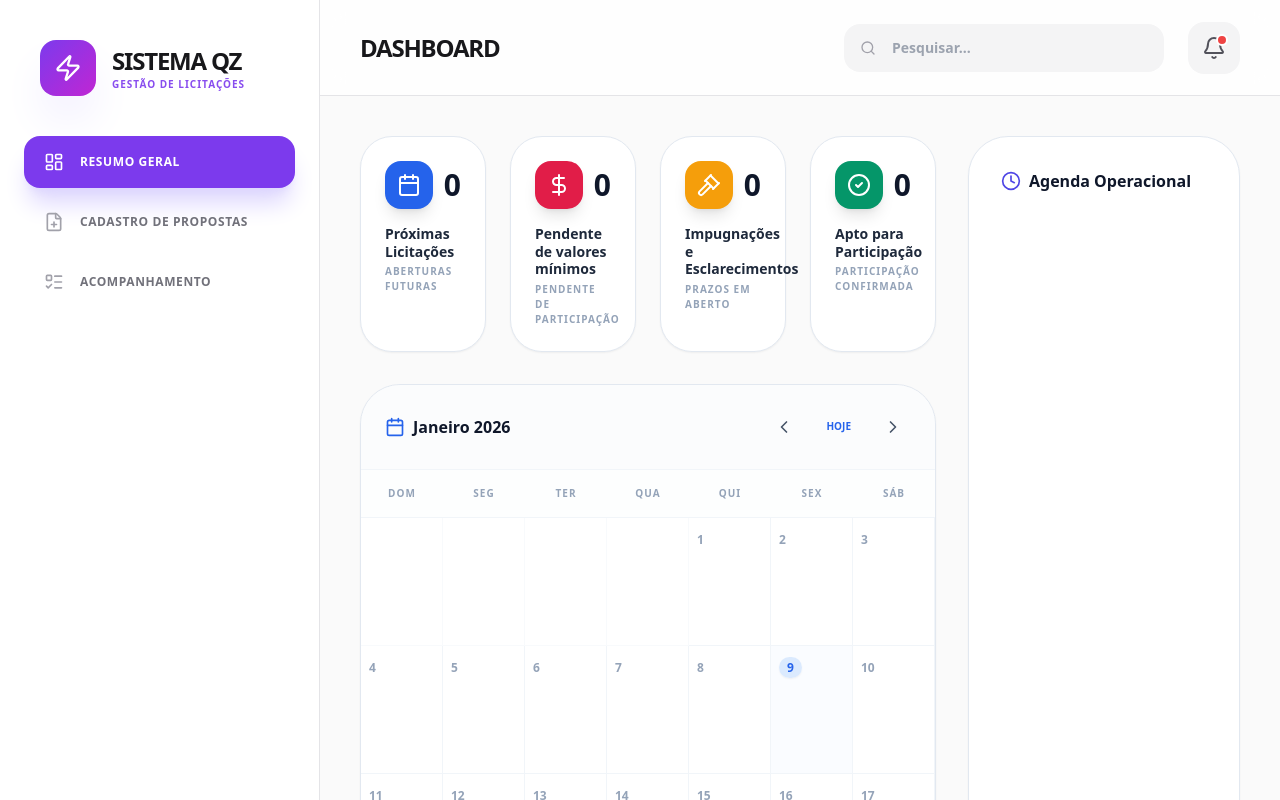
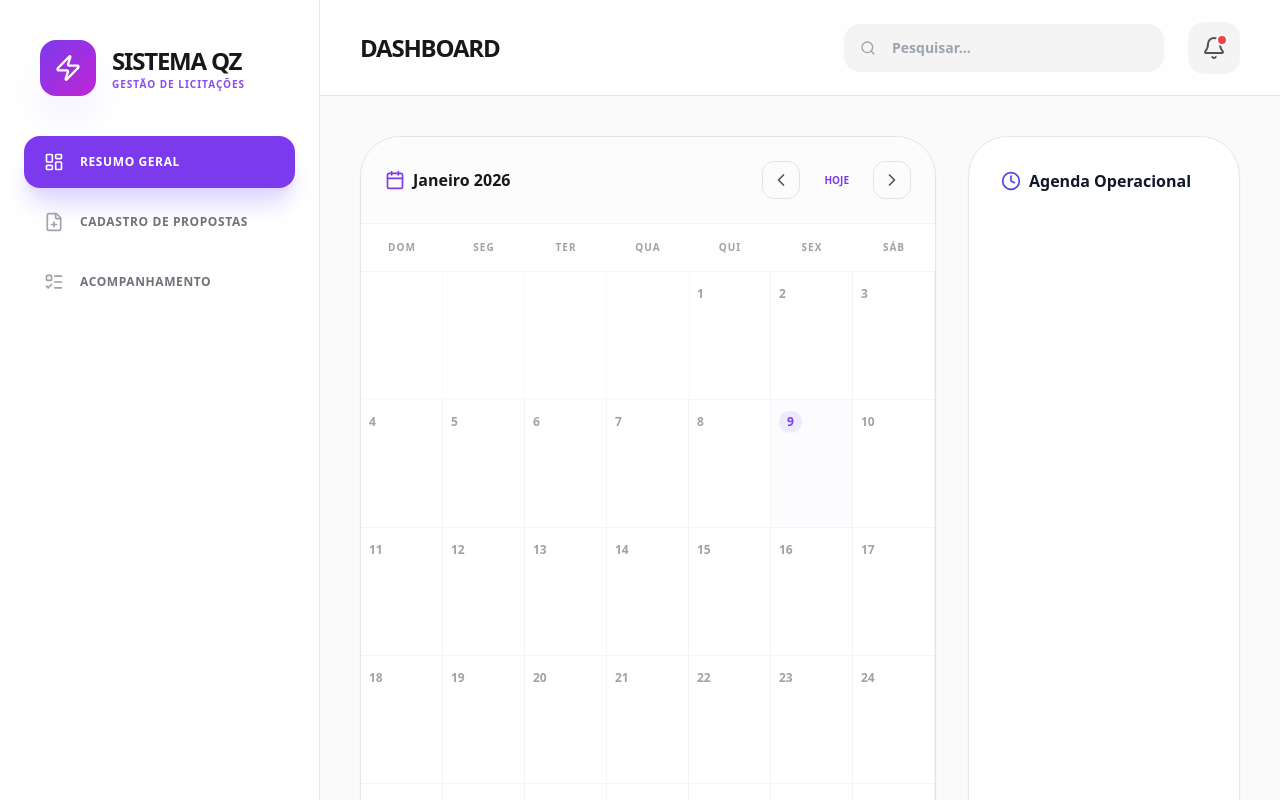
Before and after one commit to PauloLopes09/Sistema-QZ, a React (Vite) app: page / in a window 1280 px wide. Built offline with nearby package versions, Linux system fonts and the light colour scheme.

Commit message:
Update Dashboard.tsx

```diff
--- a/components/Dashboard.tsx
+++ b/components/Dashboard.tsx
@@ -1,29 +1,29 @@
-import React, { useState } from 'react';
+import React from 'react';
 import {
   Calendar as CalendarIcon,
-  Clock,
-  DollarSign,
   ChevronLeft,
-  ChevronRight,
-  Gavel,
-  CheckCircle2,
-  AlertTriangle
+  ChevronRight
 } from 'lucide-react';
 import { Tender } from '../types';
 
 interface DashboardProps {
   tenders: Tender[];
   onEdit: (tender: Tender) => void;
-  currentDate: Date;           // Recebido do pai
-  setCurrentDate: (d: Date) => void; // Recebido do pai
+  currentDate: Date;
+  setCurrentDate: (d: Date) => void;
 }
 
 export const Dashboard: React.FC<DashboardProps> = ({ tenders, onEdit, currentDate, setCurrentDate }) => {
-  // Pega a data de hoje em formato string YYYY-MM-DD para comparação segura
-  const today = new Date();
-  const localToday = today.toLocaleDateString('en-CA'); // Retorna "2023-10-25" (exemplo)
+  const year = currentDate.getFullYear();
+  const month = currentDate.getMonth();
+  const daysInMonth = new Date(year, month + 1, 0).getDate();
+  const firstDay = new Date(year, month, 1).getDay();
+  const monthNames = ["Janeiro", "Fevereiro", "Março", "Abril", "Maio", "Junho", "Julho", "Agosto", "Setembro", "Outubro", "Novembro", "Dezembro"];
 
-  // Verifica se existem valores financeiros
+  // Data de hoje para cálculo do "Fantasma" (Passado vs Futuro)
+  const todayObj = new Date();
+  const localToday = todayObj.toLocaleDateString('en-CA'); // Formato YYYY-MM-DD
+
   const hasValues = (t: Tender) => {
     if (t.tipoLicitacao === 'Valor') {
       return t.valorMinimo && t.valorMinimo > 0;
@@ -32,109 +32,103 @@ export const Dashboard: React.FC<DashboardProps> = ({ tenders, onEdit, currentDa
     }
   };
 
-  // Status OK se tiver valores
   const getTenderStatus = (t: Tender) => hasValues(t) ? 'ok' : 'pending';
-
-  // Filtra licitações cuja data de abertura é hoje ou futuro
-  const upcomingTenders = tenders.filter(t => t.dataAbertura >= localToday);
-
-  // Pendentes são as futuras que não tem valor
-  const needsDiligence = upcomingTenders.filter(t => !hasValues(t));
-
-  // Impugnações: Prazo futuro
-  const impugnacoes = tenders.filter(t => {
-    const dates = [t.prazoImpugnacao, t.prazoEsclarecimento].filter(Boolean);
-    return dates.some(d => d! >= localToday);
-  });
-
-  const aptos = upcomingTenders.filter(t => getTenderStatus(t) === 'ok');
-
-  const stats = [
-    { label: 'Próximas Licitações', value: upcomingTenders.length, icon: CalendarIcon, color: 'bg-blue-600', sub: 'Aberturas futuras' },
-    { label: 'Pendente de valores mínimos', value: needsDiligence.length, icon: DollarSign, color: 'bg-rose-600', sub: 'Pendente de Participação' },
-    { label: 'Impugnações e Esclarecimentos', value: impugnacoes.length, icon: Gavel, color: 'bg-amber-500', sub: 'Prazos em aberto' },
-    { label: 'Apto para Participação', value: aptos.length, icon: CheckCircle2, color: 'bg-emerald-600', sub: 'Participação confirmada' },
-  ];
-
-  // Lógica de Renderização do Calendário
-  const year = currentDate.getFullYear();
-  const month = currentDate.getMonth();
-  const daysInMonth = new Date(year, month + 1, 0).getDate();
-  const firstDay = new Date(year, month, 1).getDay();
-  const monthNames = ["Janeiro", "Fevereiro", "Março", "Abril", "Maio", "Junho", "Julho", "Agosto", "Setembro", "Outubro", "Novembro", "Dezembro"];
 
   const getEventsForDay = (day: number) => {
     const dateStr = `${year}-${String(month + 1).padStart(2, '0')}-${String(day).padStart(2, '0')}`;
-    return { aberturas: tenders.filter(t => t.dataAbertura === dateStr), retornos: tenders.filter(t => t.dataRetorno === dateStr) };
+    return {
+      aberturas: tenders.filter(t => t.dataAbertura === dateStr),
+      retornos: tenders.filter(t => t.dataRetorno === dateStr)
+    };
   };
 
+  const isCurrentMonth = todayObj.getMonth() === month && todayObj.getFullYear() === year;
+  const currentDay = todayObj.getDate();
+
   return (
-    <div className="space-y-8 animate-in fade-in duration-500">
-      {/* Cards de Métricas */}
-      <div className="grid grid-cols-1 md:grid-cols-2 lg:grid-cols-4 gap-6">
-        {stats.map((stat, idx) => (
-          <div key={idx} className="bg-white p-6 rounded-[32px] border border-slate-200 shadow-sm transition-all hover:shadow-md">
-            <div className="flex items-center justify-between mb-4">
-              <div className={`${stat.color} p-3 rounded-2xl text-white shadow-lg`}><stat.icon className="w-6 h-6" /></div>
-              <span className="text-3xl font-black text-slate-900">{stat.value}</span>
-            </div>
-            <div>
-              <p className="text-sm font-black text-slate-800 leading-tight">{stat.label}</p>
-              <p className="text-[10px] font-bold text-slate-400 uppercase tracking-widest mt-1">{stat.sub}</p>
+    <div className="bg-white rounded-[40px] border border-zinc-200 shadow-sm overflow-hidden flex flex-col min-h-[600px]">
+      <div className="p-6 border-b border-zinc-100 flex items-center justify-between bg-zinc-50/50">
+        <h3 className="font-black text-zinc-900 flex items-center gap-2">
+          <CalendarIcon className="w-5 h-5 text-violet-600" />
+          {monthNames[month]} {year}
+        </h3>
+        <div className="flex gap-2">
+          <button onClick={() => setCurrentDate(new Date(year, month - 1, 1))} className="p-2 hover:bg-white rounded-xl border border-zinc-200 transition-all"><ChevronLeft className="w-5 h-5 text-zinc-600" /></button>
+          <button onClick={() => setCurrentDate(new Date())} className="px-4 py-1 text-[10px] font-black uppercase text-violet-600 hover:bg-violet-50 rounded-lg">Hoje</button>
+          <button onClick={() => setCurrentDate(new Date(year, month + 1, 1))} className="p-2 hover:bg-white rounded-xl border border-zinc-200 transition-all"><ChevronRight className="w-5 h-5 text-zinc-600" /></button>
         </div>
       </div>
+
+      <div className="grid grid-cols-7 border-b border-zinc-100 bg-zinc-50/30 font-black text-[10px] text-zinc-400 uppercase tracking-widest">
+        {['Dom', 'Seg', 'Ter', 'Qua', 'Qui', 'Sex', 'Sáb'].map(d => (
+          <div key={d} className="p-4 text-center">{d}</div>
         ))}
       </div>
 
-      {/* Apenas o Calendário Visual (A barra lateral foi para o App.tsx para ficar fixa) */}
-      <div className="bg-white rounded-[40px] border border-slate-200 shadow-sm overflow-hidden flex flex-col min-h-[700px]">
-        <div className="p-6 border-b border-slate-100 flex items-center justify-between bg-slate-50/50">
-          <h3 className="font-black text-slate-900 flex items-center gap-2"><CalendarIcon className="w-5 h-5 text-blue-600" /> {monthNames[month]} {year}</h3>
-          <div className="flex gap-2">
-            <button onClick={() => setCurrentDate(new Date(year, month - 1, 1))} className="p-2 hover:bg-slate-100 rounded-xl transition-all"><ChevronLeft className="w-5 h-5 text-slate-600" /></button>
-            <button onClick={() => setCurrentDate(new Date())} className="px-4 py-1 text-[10px] font-black uppercase text-blue-600 hover:bg-blue-50 rounded-lg">Hoje</button>
-            <button onClick={() => setCurrentDate(new Date(year, month + 1, 1))} className="p-2 hover:bg-slate-100 rounded-xl transition-all"><ChevronRight className="w-5 h-5 text-slate-600" /></button>
-          </div>
-        </div>
+      <div className="grid grid-cols-7 flex-1">
+        {Array.from({ length: firstDay }).map((_, i) => (
+          <div key={`empty-${i}`} className="p-2 border-r border-b border-zinc-50 bg-zinc-50/10" />
+        ))}
 
-        <div className="grid grid-cols-7 border-b border-slate-100 bg-slate-50/30 font-black text-[10px] text-slate-400 uppercase tracking-widest">
-          {['Dom', 'Seg', 'Ter', 'Qua', 'Qui', 'Sex', 'Sáb'].map(d => <div key={d} className="p-4 text-center">{d}</div>)}
-        </div>
-
-        <div className="grid grid-cols-7 flex-1">
-          {Array.from({ length: firstDay }).map((_, i) => <div key={`empty-${i}`} className="p-2 border-r border-b border-slate-50 bg-slate-50/10" />)}
         {Array.from({ length: daysInMonth }).map((_, i) => {
           const day = i + 1;
           const { aberturas, retornos } = getEventsForDay(day);
-            const dateStr = `${year}-${String(month + 1).padStart(2, '0')}-${String(day).padStart(2, '0')}`;
-            const isToday = dateStr === localToday;
+          const isToday = isCurrentMonth && day === currentDay;
 
           return (
-              <div key={day} className={`p-2 min-h-32 border-r border-b border-slate-100 hover:bg-slate-50/80 transition-all ${isToday ? 'bg-blue-50/30' : ''}`}>
-                <span className={`text-xs font-black ${isToday ? 'text-blue-600 bg-blue-100 rounded-full px-2 py-0.5 shadow-sm' : 'text-slate-400'}`}>{day}</span>
+            <div key={day} className={`p-2 min-h-32 border-r border-b border-zinc-100 hover:bg-zinc-50/80 transition-all ${isToday ? 'bg-violet-50/30' : ''}`}>
+              <span className={`text-xs font-black ${isToday ? 'text-violet-600 bg-violet-100 rounded-full px-2 py-0.5 shadow-sm' : 'text-zinc-400'}`}>
+                {day}
+              </span>
               <div className="mt-2 space-y-1">
                 {aberturas.map((t, idx) => {
                   const status = getTenderStatus(t);
+                  // Verifica se é passado para aplicar transparência (Histórico Fantasma)
+                  const isPast = t.dataAbertura < localToday;
+
                   return (
-                      <div key={`ab-${idx}`} onClick={() => onEdit(t)} className={`cursor-pointer p-1.5 rounded-xl border shadow-sm transition-transform hover:scale-105 ${status === 'ok' ? 'bg-emerald-50 border-emerald-100 text-emerald-800' : 'bg-rose-50 border-rose-100 text-rose-800'}`}>
-                        {!hasValues(t) && <div className="bg-rose-600 text-[7px] text-white font-black uppercase text-center py-0.5 rounded-md mb-1 animate-pulse">URGÊNCIA</div>}
+                    <div
+                      key={`ab-${idx}`}
+                      onClick={() => onEdit(t)}
+                      className={`
+                        cursor-pointer p-1.5 rounded-xl border shadow-sm transition-all hover:scale-105
+                        ${isPast ? 'opacity-40 grayscale hover:opacity-100 hover:grayscale-0' : ''}
+                        ${status === 'ok' ? 'bg-emerald-50 border-emerald-100 text-emerald-800' : 'bg-rose-50 border-rose-100 text-rose-800'}
+                      `}
+                    >
+                      {/* Remove alerta de urgência se for passado */}
+                      {!hasValues(t) && !isPast && (
+                        <div className="bg-rose-600 text-[7px] text-white font-black uppercase text-center py-0.5 rounded-md mb-1 animate-pulse">
+                          URGÊNCIA
+                        </div>
+                      )}
                       <p className="text-[9px] font-black truncate">{t.orgaoLicitante || 'Órgão'}</p>
                       <p className="text-[7px] truncate opacity-60 leading-tight">{t.numeroEdital}</p>
                     </div>
                   );
                 })}
-                  {retornos.map((t, idx) => (
-                    <div key={`ret-${idx}`} onClick={() => onEdit(t)} className="cursor-pointer flex flex-col p-1.5 bg-amber-500 text-white rounded-xl shadow-sm hover:scale-105 transition-all">
+                {retornos.map((t, idx) => {
+                  // Fantasma para retornos também
+                  const isPast = t.dataRetorno && t.dataRetorno < localToday;
+                  return (
+                    <div
+                      key={`ret-${idx}`}
+                      onClick={() => onEdit(t)}
+                      className={`
+                        cursor-pointer flex flex-col p-1.5 bg-amber-500 text-white rounded-xl shadow-sm hover:scale-105 transition-all
+                        ${isPast ? 'opacity-40 grayscale hover:opacity-100 hover:grayscale-0' : ''}
+                      `}
+                    >
                       <p className="text-[9px] font-black truncate">{t.orgaoLicitante}</p>
-                      <p className="text-[7px] font-bold uppercase opacity-80 mt-0.5 truncate">{t.retornoQualquerMomento ? 'Qqr. Momento' : t.horarioRetorno}</p>
+                      <p className="text-[7px] font-bold uppercase opacity-80 mt-0.5 truncate">{(t as any).retornoQualquerMomento ? 'Qqr. Momento' : t.horarioRetorno}</p>
                     </div>
-                  ))}
+                  );
+                })}
               </div>
             </div>
           );
         })}
       </div>
     </div>
-    </div>
   );
 };
```
Lines whose indentation alone changed are shown as unchanged.
